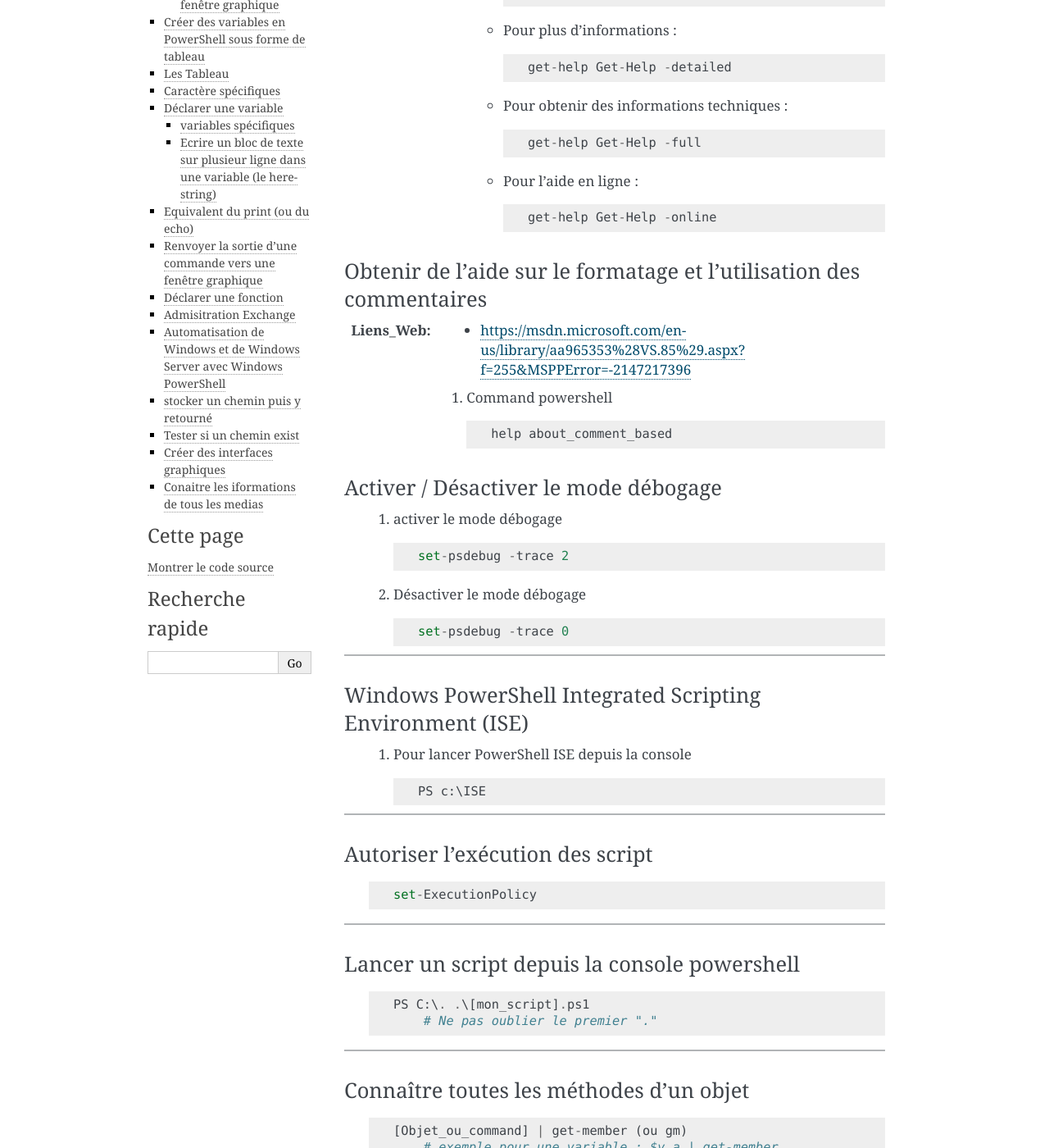
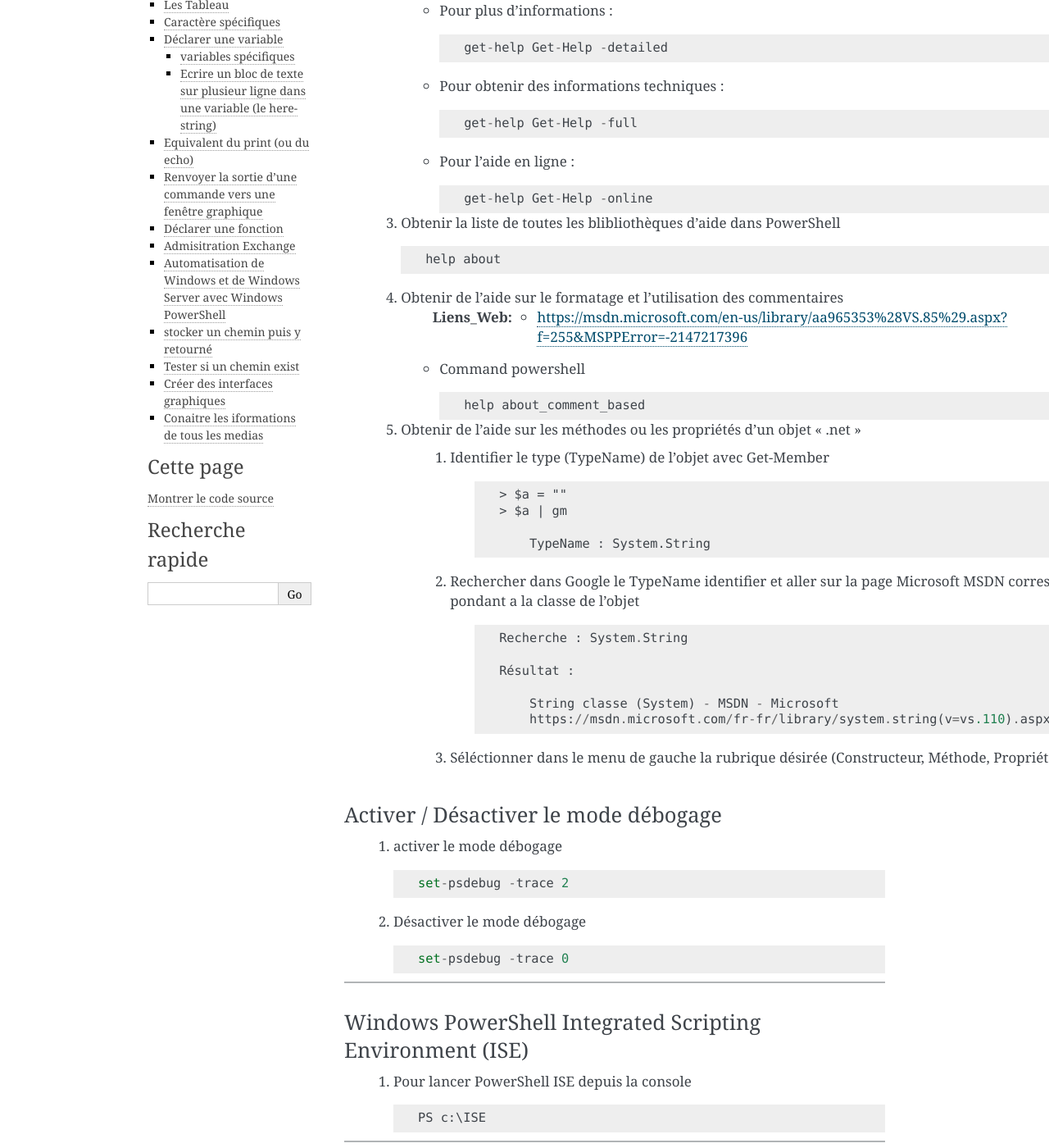
Before and after one commit to poltergeist42/JDM, a Sphinx documentation site: the page built from _1_userDoc/source/Powershell.rst, in a window 1280 px wide and 1400 px high, scrolled down 555 px. Shown: the whole window at 82% size. Built offline with Sphinx 7.4.7, drawn with Linux system fonts in a browser that asks for light colours; some of the changed text lies outside the part shown.

Commit message:
MAJ 'Informatique' et 'PowerShell'

```diff
--- a/_1_userDoc/source/Powershell.rst
+++ b/_1_userDoc/source/Powershell.rst
@@ -36,16 +36,44 @@ Obtenir de l'aide
 
             get-help Get-Help -online
 
-Obtenir de l'aide sur le formatage et l'utilisation des commentaires
---------------------------------------------------------------------
+    #. Obtenir la liste de toutes les blibliothèques d'aide dans PowerShell ::
 
-:Liens_Web:
+        help about
+
+    #. Obtenir de l'aide sur le formatage et l'utilisation des commentaires
+
+        :Liens_Web:
             * https://msdn.microsoft.com/en-us/library/aa965353%28VS.85%29.aspx?f=255&MSPPError=-2147217396
 
-    #. Command powershell ::
+        * Command powershell ::
 
-        help about_comment_based
+            help about_comment_based
 
+    #. Obtenir de l'aide sur les méthodes ou les propriétés d'un objet ".net"
+
+        #. Identifier le type (TypeName) de l'objet avec Get-Member
+
+            ::
+
+                > $a = ""
+                > $a | gm
+
+                    TypeName : System.String
+
+        #. Rechercher dans Google le TypeName identifier et aller sur la page
+           Microsoft MSDN correspondant a la classe de l'objet
+
+            ::
+
+                Recherche : System.String
+
+                Résultat :
+
+                    String classe (System) - MSDN - Microsoft
+                    https://msdn.microsoft.com/fr-fr/library/system.string(v=vs.110).aspx
+
+        #. Séléctionner dans le menu de gauche la rubrique désirée (Constructeur, Méthode,
+           Propriétés)
 
 Activer / Désactiver le mode débogage
 -------------------------------------
```
Also changed, not shown: _1_userDoc/source/Informatique.rst (+22 -2 lines).
